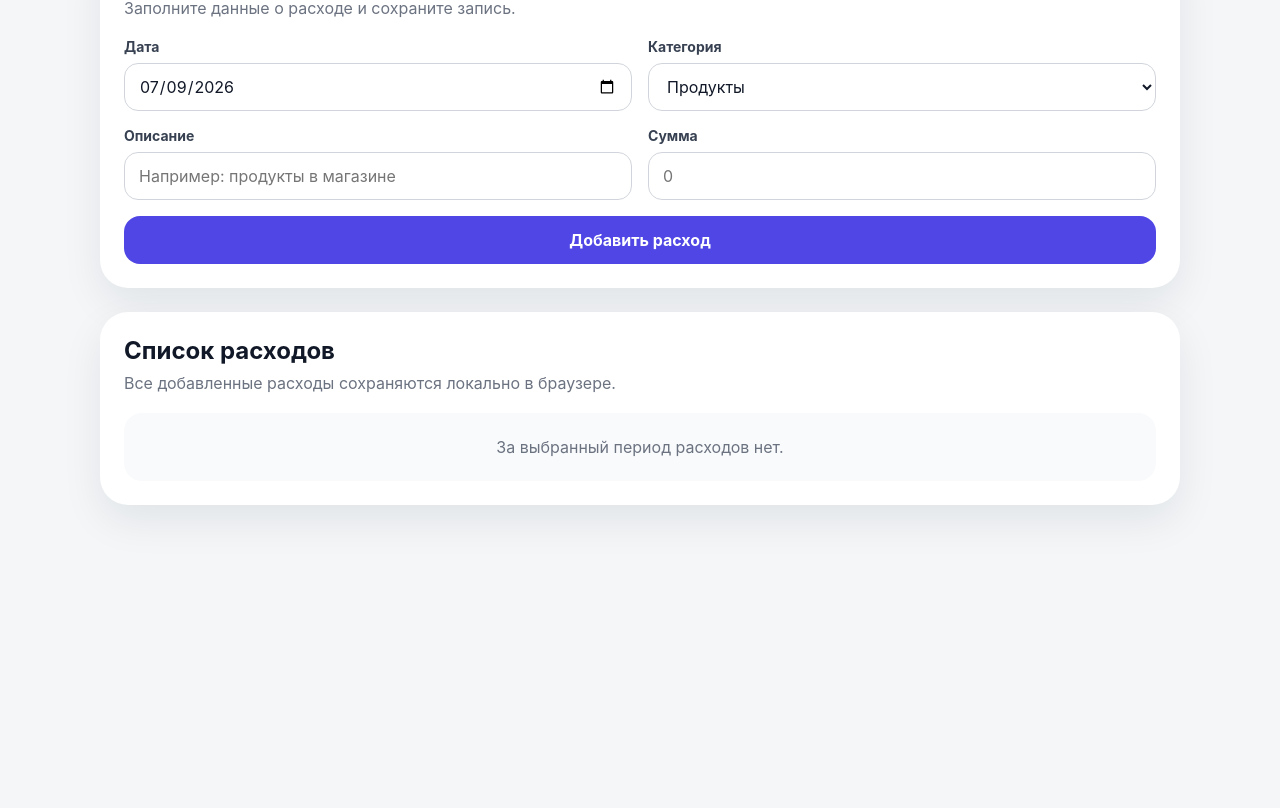
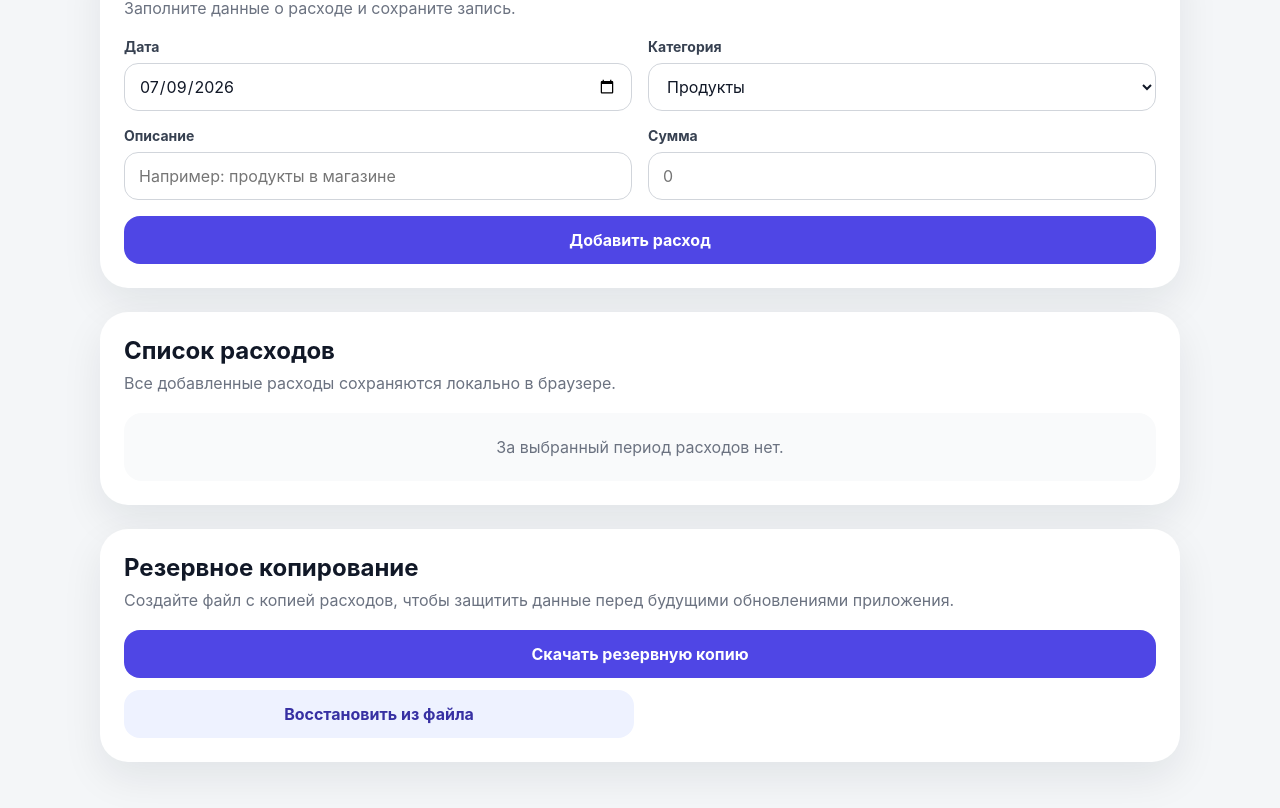
Before and after one commit to Sergio96969/expense-tracker, a React (Vite) app: page / in a window 1280 px wide. Shown: the part 540-1348 px from the top of the page. Before the commit the page ends 1101 px from the top, so only its background shows below. Built offline with nearby package versions, Linux system fonts and the light colour scheme.

Commit message:
Add backup and restore

```diff
--- a/src/App.css
+++ b/src/App.css
@@ -347,6 +347,31 @@ h1 {
   gap: 12px;
 }
 
+.backup-actions {
+  display: grid;
+  grid-template-columns: repeat(2, minmax(0, 1fr));
+  gap: 12px;
+}
+
+.restore-button {
+  display: grid;
+  place-items: center;
+  min-height: 48px;
+  border-radius: 16px;
+  background: #eef2ff;
+  color: #3730a3;
+  font-weight: 700;
+  cursor: pointer;
+}
+
+.restore-button:hover {
+  background: #e0e7ff;
+}
+
+.restore-button input {
+  display: none;
+}
+
 @media (max-width: 900px) {
   .filters {
     grid-template-columns: 1fr;
@@ -376,7 +401,8 @@ h1 {
     grid-template-columns: 1fr;
   }
 
-  .expense-edit-form__actions {
+  .expense-edit-form__actions,
+  .backup-actions {
     grid-template-columns: 1fr;
   }
 
--- a/src/App.tsx
+++ b/src/App.tsx
@@ -1,5 +1,5 @@
 import { useEffect, useMemo, useState } from 'react'
-import type { FormEvent } from 'react'
+import type { ChangeEvent, FormEvent } from 'react'
 import './App.css'
 
 type Expense = {
@@ -8,6 +8,13 @@ type Expense = {
   category: string
   description: string
   amount: number
+}
+
+type BackupData = {
+  appName: string
+  version: string
+  createdAt: string
+  expenses: Expense[]
 }
 
 const STORAGE_KEY = 'expense-tracker-expenses'
@@ -70,6 +77,51 @@ function formatDate(date: string) {
     month: '2-digit',
     year: 'numeric',
   }).format(new Date(`${date}T00:00:00`))
+}
+
+function getBackupFileName() {
+  const now = new Date()
+  const day = String(now.getDate()).padStart(2, '0')
+  const month = String(now.getMonth() + 1).padStart(2, '0')
+  const year = now.getFullYear()
+  const hours = String(now.getHours()).padStart(2, '0')
+  const minutes = String(now.getMinutes()).padStart(2, '0')
+
+  return `expense-tracker-backup-${day}-${month}-${year}-${hours}-${minutes}.json`
+}
+
+function isExpense(candidate: unknown): candidate is Expense {
+  if (typeof candidate !== 'object' || candidate === null) {
+    return false
+  }
+
+  const expense = candidate as Partial<Expense>
+
+  return (
+    typeof expense.id === 'string' &&
+    typeof expense.date === 'string' &&
+    typeof expense.category === 'string' &&
+    typeof expense.description === 'string' &&
+    typeof expense.amount === 'number'
+  )
+}
+
+function getExpensesFromImport(candidate: unknown): Expense[] | null {
+  if (Array.isArray(candidate) && candidate.every(isExpense)) {
+    return candidate
+  }
+
+  if (typeof candidate !== 'object' || candidate === null) {
+    return null
+  }
+
+  const backup = candidate as Partial<BackupData>
+
+  if (Array.isArray(backup.expenses) && backup.expenses.every(isExpense)) {
+    return backup.expenses
+  }
+
+  return null
 }
 
 function App() {
@@ -244,6 +296,64 @@ function App() {
     }
 
     setMessage('Расход удален')
+  }
+
+  function handleCreateBackup() {
+    const backupData: BackupData = {
+      appName: 'Expense Tracker',
+      version: '1.0.0',
+      createdAt: new Date().toISOString(),
+      expenses,
+    }
+
+    const backupContent = JSON.stringify(backupData, null, 2)
+    const blob = new Blob([backupContent], { type: 'application/json' })
+    const url = URL.createObjectURL(blob)
+    const link = document.createElement('a')
+
+    link.href = url
+    link.download = getBackupFileName()
+    link.click()
+
+    URL.revokeObjectURL(url)
+
+    setMessage('Резервная копия создана')
+  }
+
+  async function handleRestoreBackup(event: ChangeEvent<HTMLInputElement>) {
+    const input = event.currentTarget
+    const file = input.files?.[0]
+
+    if (!file) {
+      return
+    }
+
+    try {
+      const content = await file.text()
+      const parsedData = JSON.parse(content) as unknown
+      const importedExpenses = getExpensesFromImport(parsedData)
+
+      if (!importedExpenses) {
+        setMessage('Файл резервной копии некорректен')
+        return
+      }
+
+      const shouldRestore = window.confirm(
+        'Текущие расходы будут заменены данными из резервной копии. Продолжить?',
+      )
+
+      if (!shouldRestore) {
+        return
+      }
+
+      setExpenses(importedExpenses)
+      cancelEditing()
+      setMessage('Данные восстановлены')
+    } catch {
+      setMessage('Не удалось восстановить данные из файла')
+    } finally {
+      input.value = ''
+    }
   }
 
   return (
@@ -515,6 +625,31 @@ function App() {
             </div>
           )}
         </section>
+
+        <section className="panel">
+          <div className="panel__header">
+            <h2>Резервное копирование</h2>
+            <p>
+              Создайте файл с копией расходов, чтобы защитить данные перед будущими
+              обновлениями приложения.
+            </p>
+          </div>
+
+          <div className="backup-actions">
+            <button className="button" type="button" onClick={handleCreateBackup}>
+              Скачать резервную копию
+            </button>
+
+            <label className="restore-button">
+              Восстановить из файла
+              <input
+                type="file"
+                accept="application/json,.json"
+                onChange={handleRestoreBackup}
+              />
+            </label>
+          </div>
+        </section>
       </section>
     </main>
   )
```
